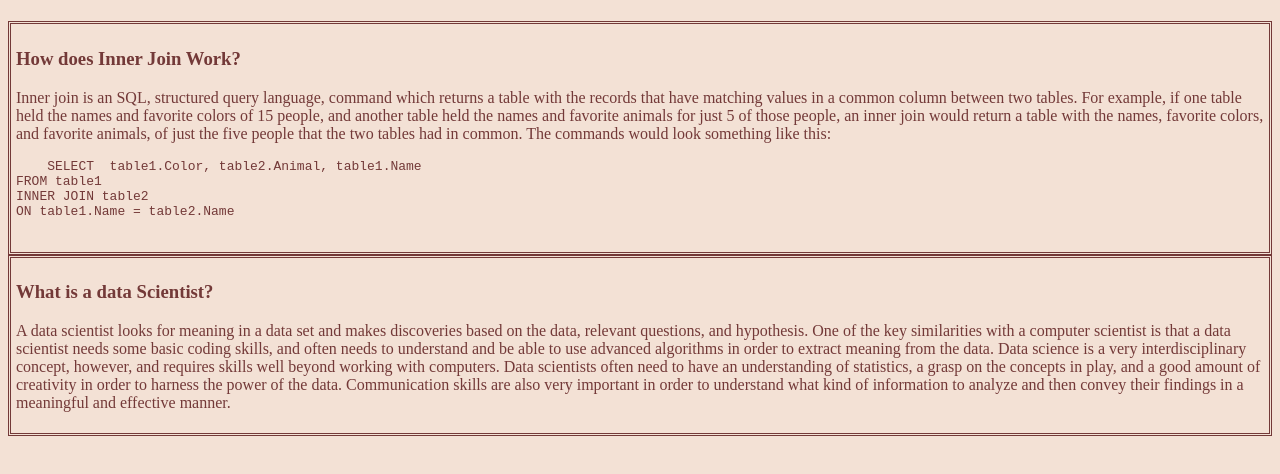
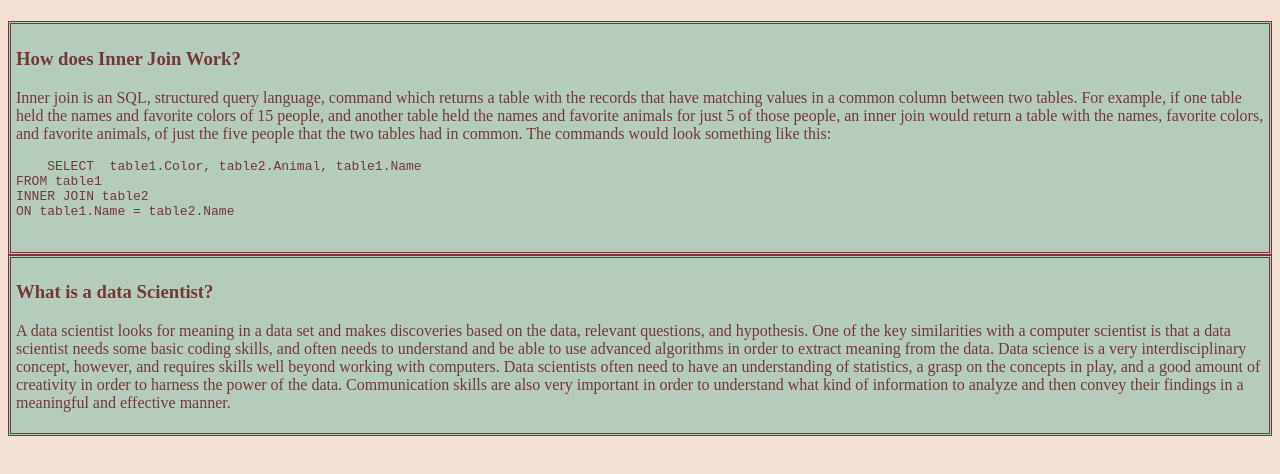
Before and after one commit to Abby-Wheelis/Data-Scientist, a plain HTML site: page index.html in a window 1280 px wide. Shown: the part 52-526 px from the top of the page. Drawn offline with Linux system fonts and the light colour scheme.

Commit message:
Update stylesheet.css

```diff
--- a/stylesheet.css
+++ b/stylesheet.css
@@ -3,7 +3,7 @@ div
     color: #733938;
     border-width: 3px;
     border-style: double;
-    backgr . ound-color: #b5ccbd;
+    background-color: #b5ccbd;
     padding: 5px
 }
 
```
